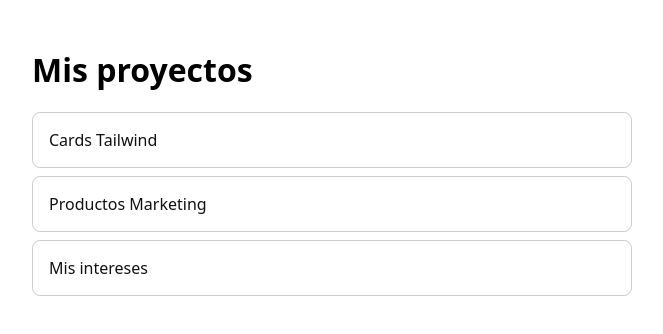
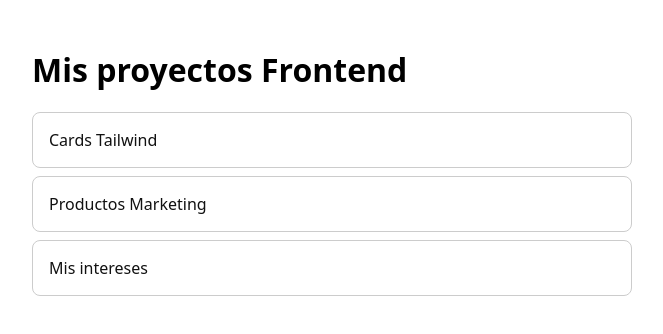
Before and after one commit to climeer445-lang/Only-yusef, a plain HTML site: page index.html in a window 1280 px wide. Shown: the whole page, without its empty margins (308-971 px from the left). Drawn offline with Linux system fonts and the light colour scheme.

Commit message:
Update index.html

```diff
--- a/index.html
+++ b/index.html
@@ -11,7 +11,7 @@
   </style>
 </head>
 <body>
-  <h1>Mis proyectos</h1>
+  <h1>Mis proyectos Frontend</h1>
   <a href="Cards-tailwind/">Cards Tailwind</a>
   <a href="productos-marketing-main/">Productos Marketing</a>
   <a href="mis-intereses/">Mis intereses</a>
```
